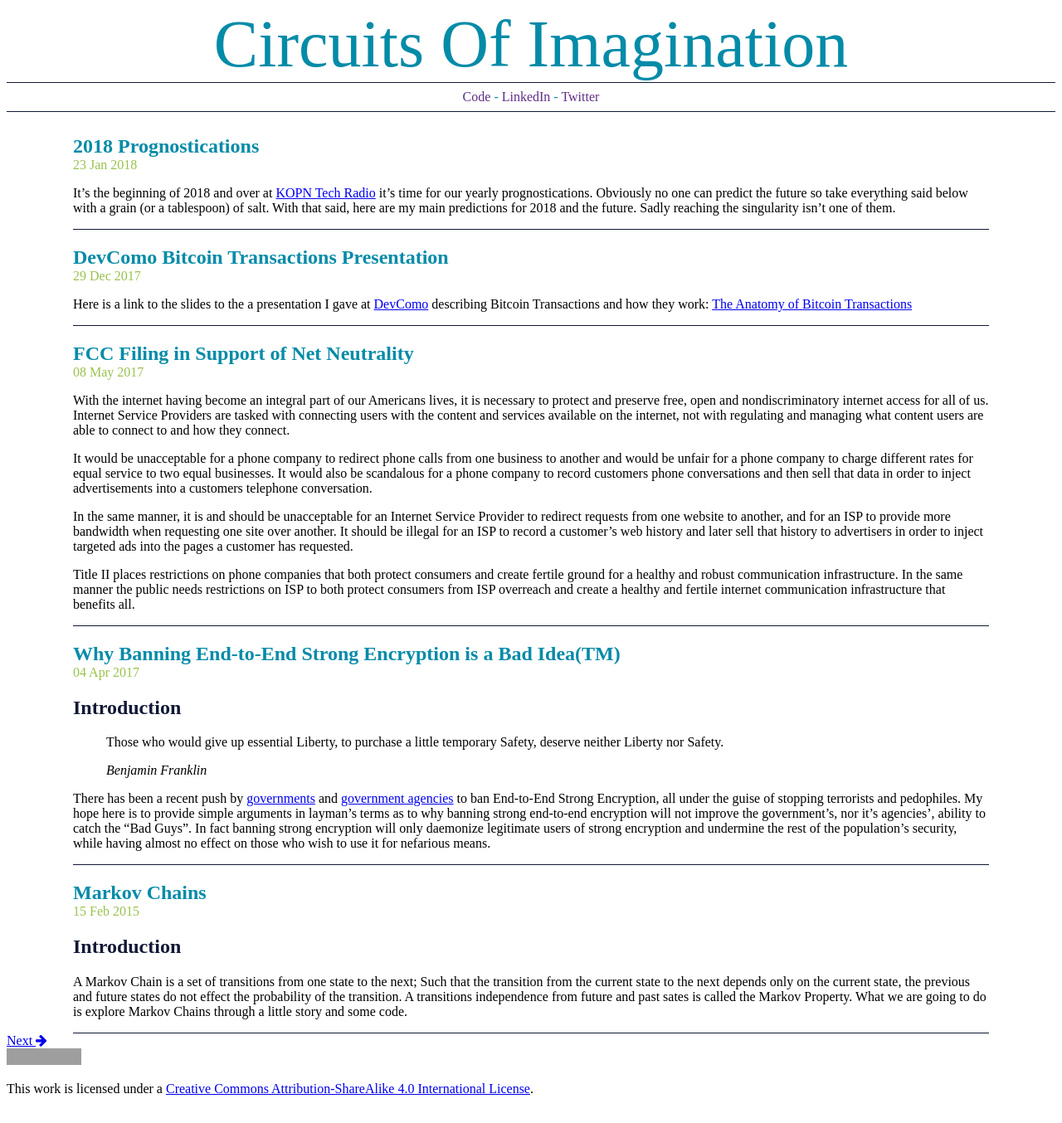
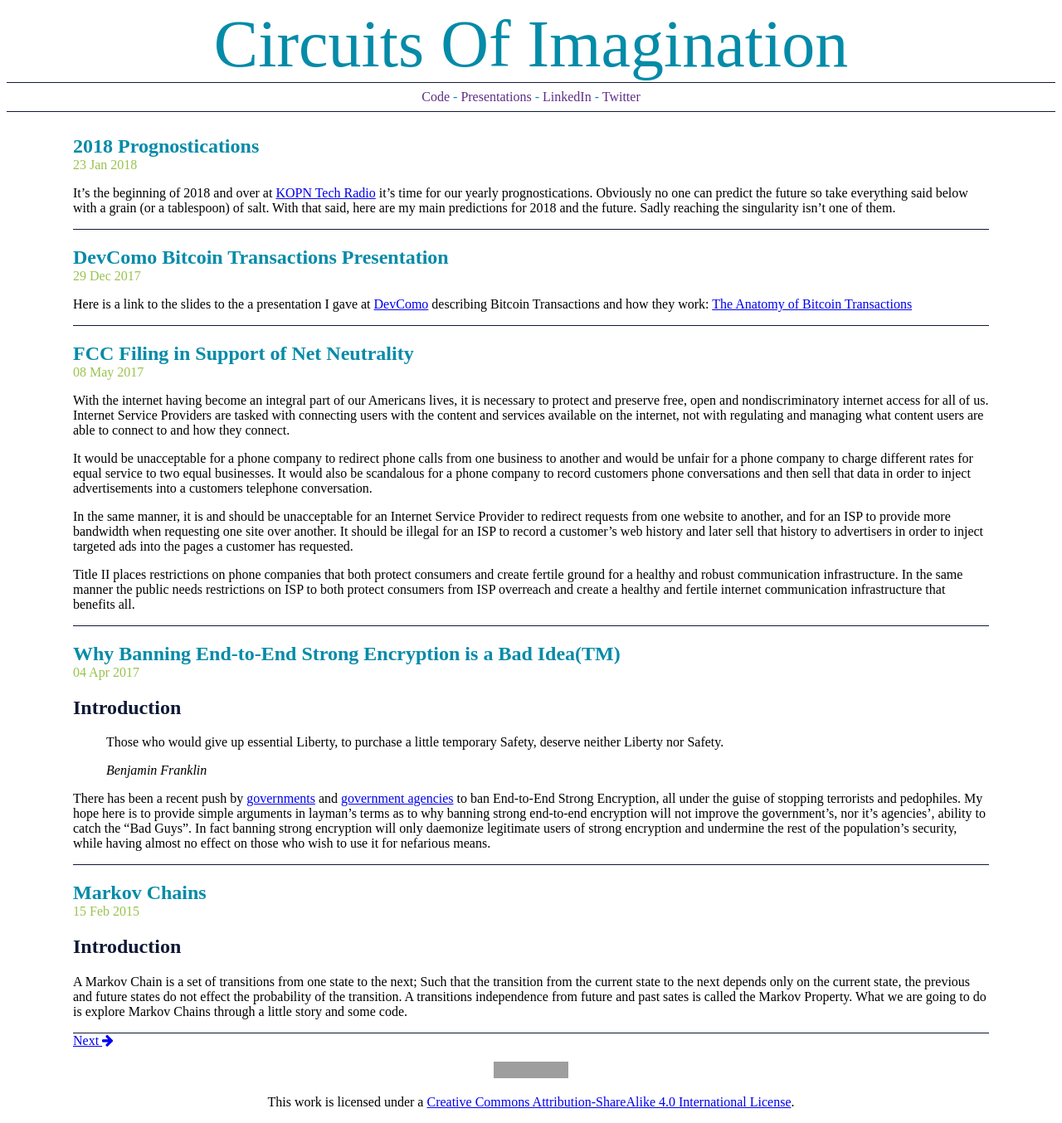
Before and after one commit to tantalum/tantalum.github.io, a Jekyll site: the page built from index.html, in a window 1280 px wide. Shown: the whole page at 83% size. Built offline with Jekyll 4.4.1, drawn with Linux system fonts in a browser that asks for light colours; the list of posts is cut into pages by our own code; comment, search, counter and statistics services are not loaded; grey boxes are pictures that could not be loaded.

Commit message:
Add presentations section

```diff
--- a/_layouts/default.html
+++ b/_layouts/default.html
@@ -50,6 +50,8 @@
       <nav role="navigation" class="coi-header-navigation">
         <a class="coi-heade-nav-link" href="https://github.com/tantalum">Code</a>
         <span> - </span>
+        <a class="coi-heade-nav-link" href="/presentations.html">Presentations</a>
+        <span> - </span>
         <a class="coi-heade-nav-link" href="https://www.linkedin.com/in/nabilalsharif/">LinkedIn</a>
         <span> - </span>
         <a class="coi-heade-nav-link" href="https://twitter.com/blit32">Twitter</a>
--- a/css/main.scss
+++ b/css/main.scss
@@ -78,9 +78,6 @@
 
 .coi-main {
   padding: 0px $coi-simple-padding;
-
-  //------ Post Listing on Main Page ----
-  .coi-post-card {
   margin: $coi-post-margin-small;
 
   @media screen and (min-width: $coi-tablet-breakpoint) and (max-width: $coi-desktop-breakpoint - 1 ) {
@@ -90,6 +87,9 @@
     margin: $coi-post-margin-large;
   }
 
+
+  //------ Post Listing on Main Page ----
+  .coi-post-card {
     border-bottom: solid $coi-teal 1px;
     .coi-post-card-title-container {
       .coi-post-card-title {
@@ -155,4 +155,26 @@
       }
     }
   }
+
+  //-------------- PRESENTATIONS -------------
+  .coi-presentation {
+      h2 {
+          color: $coi-blue;
       }
+
+      .coi-presentation-tuple {
+          padding-left: 1em;
+
+          em {
+              font-weight: bold;
+              font-style: normal;
+          }
+      }
+  }
+
+  //-------------- FOOTER ---------
+  .coi-footer {
+      padding-top: 1em;
+      text-align: center;
+  }
+}
```
Also changed, not shown: presentations.html (added, +24 -0 lines). Lines whose indentation alone changed are shown as unchanged.
